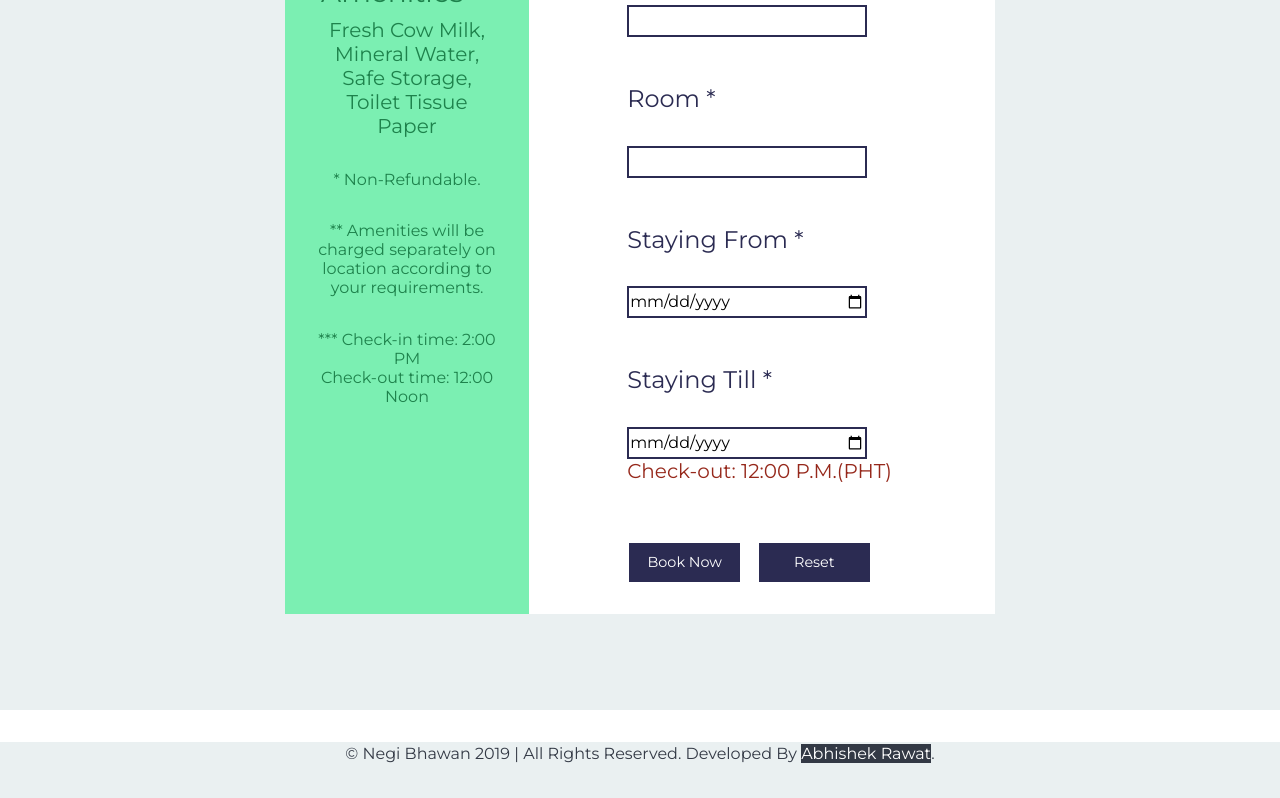
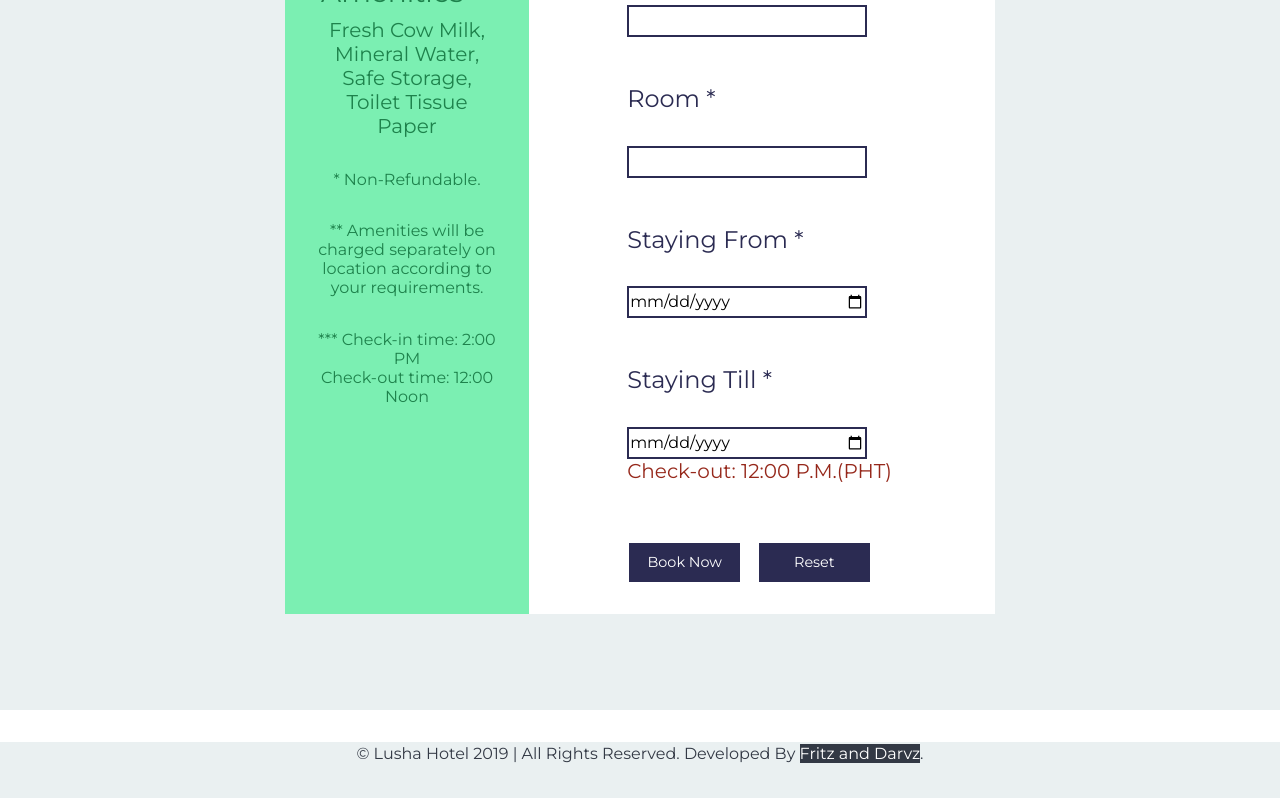
Before and after one commit to Fritzdelacruz/mp2hotel, a plain HTML site: page book-modal.html in a window 1280 px wide. Shown: the part 656-1454 px from the top of the page. Drawn offline with nearby package versions, Linux system fonts and the light colour scheme.

Commit message:
Update book-modal.html

```diff
--- a/book-modal.html
+++ b/book-modal.html
@@ -113,7 +113,7 @@
 
 		<div class="rights">
 
-			<p id="copyright">&copy; Negi Bhawan 2019 | All Rights Reserved. Developed By <a href="https://rohitth69.github.io/Portfolio/" target="_blank" id="portfolio">Abhishek Rawat</a>.</p>
+			<p id="copyright">&copy; Lusha Hotel 2019 | All Rights Reserved. Developed By <a href="https://fritzdelacruz.github.io/mp2hotel/" target="_blank" id="portfolio">Fritz and Darvz</a>.</p>
 
 		</div>
 
```
